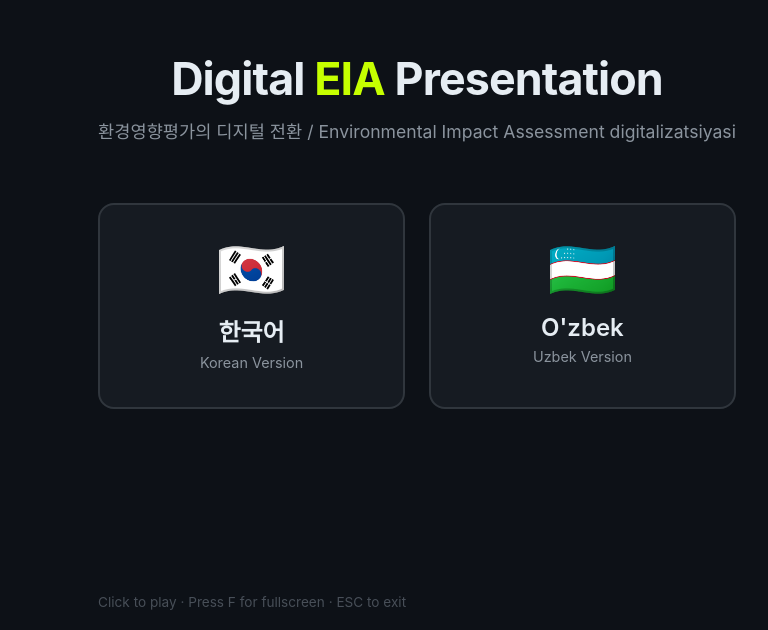
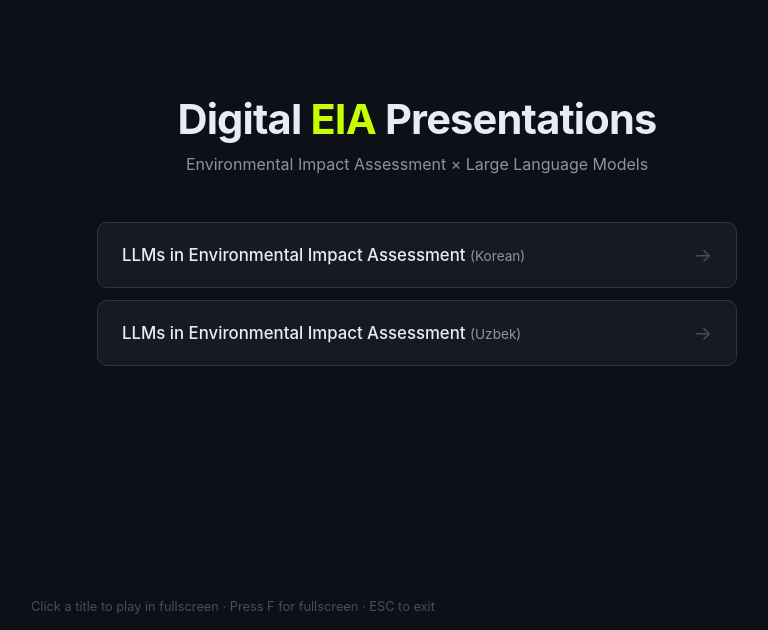
Before and after one commit to kkhgeo/digital-eia-kr, a plain HTML site: page index.html in a window 1280 px wide. Shown: the part 170-800 px from the top of the page, without its empty margins (223-991 px from the left). Drawn offline with Linux system fonts and the light colour scheme.

Commit message:
Convert landing to title-based list, support ?v= deep links in README

```diff
--- a/index.html
+++ b/index.html
@@ -1,9 +1,9 @@
 <!DOCTYPE html>
-<html lang="ko">
+<html lang="en">
 <head>
   <meta charset="UTF-8">
   <meta name="viewport" content="width=device-width, initial-scale=1.0">
-  <title>Digital EIA Presentation</title>
+  <title>Digital EIA Presentations</title>
   <style>
     * { margin: 0; padding: 0; box-sizing: border-box; }
     body {
@@ -19,64 +19,68 @@
     }
     .container {
       text-align: center;
-      padding: 40px;
-      max-width: 900px;
+      padding: 40px 24px;
+      max-width: 820px;
+      width: 100%;
     }
     h1 {
-      font-size: 2.8rem;
+      font-size: 2.6rem;
       font-weight: 700;
-      margin-bottom: 12px;
+      margin-bottom: 10px;
       letter-spacing: -0.02em;
     }
     .accent { color: #c6ff00; }
     .subtitle {
-      font-size: 1.1rem;
+      font-size: 1rem;
       color: #8b949e;
-      margin-bottom: 60px;
+      margin-bottom: 48px;
     }
-    .lang-grid {
-      display: grid;
-      grid-template-columns: 1fr 1fr;
-      gap: 24px;
+    .list {
+      display: flex;
+      flex-direction: column;
+      gap: 12px;
       max-width: 640px;
       margin: 0 auto;
     }
-    .lang-card {
+    .item {
       background: #161b22;
-      border: 2px solid #30363d;
-      border-radius: 16px;
-      padding: 36px 28px;
+      border: 1px solid #30363d;
+      border-radius: 10px;
+      padding: 20px 24px;
       cursor: pointer;
-      transition: all 0.25s ease;
-      text-align: center;
+      transition: all 0.2s ease;
+      display: flex;
+      justify-content: space-between;
+      align-items: center;
+      text-align: left;
     }
-    .lang-card:hover {
+    .item:hover {
       border-color: #c6ff00;
-      transform: translateY(-4px);
-      box-shadow: 0 10px 30px rgba(198, 255, 0, 0.15);
+      transform: translateX(4px);
+      box-shadow: -4px 0 0 0 #c6ff00;
     }
-    .flag {
-      font-size: 3.5rem;
-      margin-bottom: 16px;
-      line-height: 1;
+    .item-title {
+      font-size: 1.05rem;
+      font-weight: 500;
     }
-    .lang-name {
-      font-size: 1.5rem;
-      font-weight: 600;
-      margin-bottom: 6px;
+    .item-lang {
+      font-size: 0.85rem;
+      color: #8b949e;
+      font-weight: 400;
     }
-    .lang-label {
-      font-size: 0.9rem;
-      color: #8b949e;
+    .item-arrow {
+      color: #484f58;
+      font-size: 1.2rem;
+      transition: color 0.2s ease;
     }
+    .item:hover .item-arrow { color: #c6ff00; }
     .footer {
       position: fixed;
-      bottom: 20px;
-      font-size: 0.85rem;
+      bottom: 16px;
+      font-size: 0.8rem;
       color: #484f58;
     }
 
-    /* Video player view */
     .player {
       display: none;
       position: fixed;
@@ -94,15 +98,15 @@
     }
     .back-btn {
       position: fixed;
-      top: 20px;
-      left: 20px;
-      background: rgba(0, 0, 0, 0.6);
+      top: 16px;
+      left: 16px;
+      background: rgba(0, 0, 0, 0.65);
       color: #fff;
       border: 1px solid rgba(255, 255, 255, 0.3);
-      padding: 10px 18px;
-      border-radius: 8px;
+      padding: 8px 16px;
+      border-radius: 6px;
       cursor: pointer;
-      font-size: 0.9rem;
+      font-size: 0.85rem;
       z-index: 101;
       backdrop-filter: blur(8px);
     }
@@ -111,50 +115,61 @@
 </head>
 <body>
 
-  <!-- Language selection screen -->
   <div class="container" id="selector">
-    <h1>Digital <span class="accent">EIA</span> Presentation</h1>
-    <p class="subtitle">환경영향평가의 디지털 전환 / Environmental Impact Assessment digitalizatsiyasi</p>
+    <h1>Digital <span class="accent">EIA</span> Presentations</h1>
+    <p class="subtitle">Environmental Impact Assessment &times; Large Language Models</p>
 
-    <div class="lang-grid">
-      <div class="lang-card" onclick="playVideo('kr')">
-        <div class="flag">🇰🇷</div>
-        <div class="lang-name">한국어</div>
-        <div class="lang-label">Korean Version</div>
-      </div>
+    <div class="list" id="list"></div>
 
-      <div class="lang-card" onclick="playVideo('uz')">
-        <div class="flag">🇺🇿</div>
-        <div class="lang-name">O'zbek</div>
-        <div class="lang-label">Uzbek Version</div>
-      </div>
-    </div>
-
-    <div class="footer">Click to play · Press F for fullscreen · ESC to exit</div>
+    <div class="footer">Click a title to play in fullscreen &middot; Press F for fullscreen &middot; ESC to exit</div>
   </div>
 
-  <!-- Video player -->
   <div class="player" id="player">
-    <button class="back-btn" onclick="stopVideo()">← Back</button>
+    <button class="back-btn" onclick="stopVideo()">&larr; Back</button>
     <video id="videoEl" controls></video>
   </div>
 
   <script>
-    const sources = {
-      kr: 'Digital_EIA_Presentation_kr.mp4',
-      uz: 'Digital_EIA_Presentation_uz.mp4'
+    // Central catalog. Add new entries here as more presentations arrive.
+    const presentations = {
+      'eia-llm-kr': {
+        title: 'LLMs in Environmental Impact Assessment',
+        language: 'Korean',
+        file: 'Digital_EIA_Presentation_kr.mp4'
+      },
+      'eia-llm-uz': {
+        title: 'LLMs in Environmental Impact Assessment',
+        language: 'Uzbek',
+        file: 'Digital_EIA_Presentation_uz.mp4'
+      }
     };
 
-    function playVideo(lang) {
+    // Render list
+    const listEl = document.getElementById('list');
+    for (const [id, p] of Object.entries(presentations)) {
+      const div = document.createElement('div');
+      div.className = 'item';
+      div.onclick = () => playVideo(id);
+      div.innerHTML = `
+        <div>
+          <span class="item-title">${p.title}</span>
+          <span class="item-lang"> (${p.language})</span>
+        </div>
+        <span class="item-arrow">&rarr;</span>`;
+      listEl.appendChild(div);
+    }
+
+    function playVideo(id) {
+      const entry = presentations[id];
+      if (!entry) return;
       const video = document.getElementById('videoEl');
       const player = document.getElementById('player');
       const selector = document.getElementById('selector');
 
-      video.src = sources[lang];
+      video.src = entry.file;
       selector.style.display = 'none';
       player.classList.add('active');
 
-      // Attempt fullscreen + autoplay
       video.play().catch(() => {});
       if (player.requestFullscreen) {
         player.requestFullscreen().catch(() => {});
@@ -172,9 +187,12 @@
       selector.style.display = 'block';
 
       if (document.fullscreenElement) document.exitFullscreen();
+      // Clear URL param if any
+      if (window.location.search) {
+        history.replaceState({}, '', window.location.pathname);
+      }
     }
 
-    // Keyboard shortcuts
     document.addEventListener('keydown', (e) => {
       const video = document.getElementById('videoEl');
       if (e.key === 'f' || e.key === 'F') {
@@ -185,6 +203,14 @@
         stopVideo();
       }
     });
+
+    // Auto-play if URL has ?v=<id>
+    const params = new URLSearchParams(window.location.search);
+    const vid = params.get('v');
+    if (vid && presentations[vid]) {
+      // Defer so fullscreen user-gesture rules are more forgiving on first interaction
+      window.addEventListener('click', () => playVideo(vid), { once: true });
+    }
   </script>
 </body>
 </html>
```
Also changed, not shown: 1 other file.
